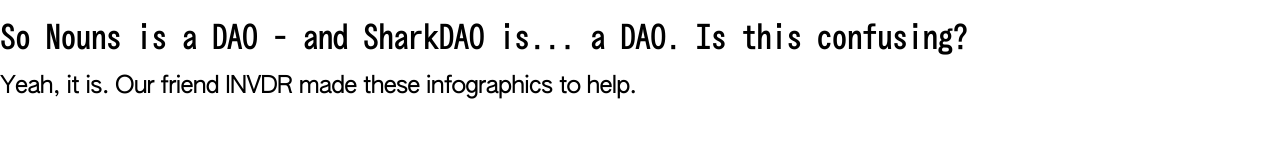
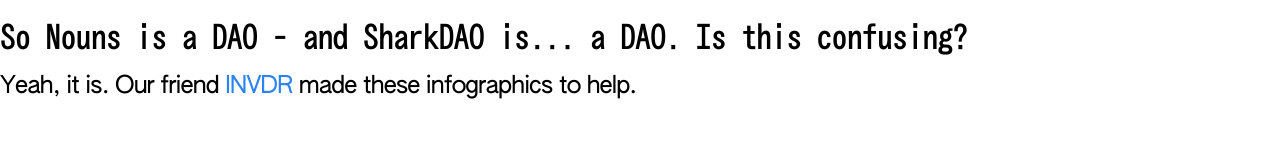
Before and after one commit to cdt-eth/SharkDAO-Community, a Next.js app: page /components/FAQ in a window 1280 px wide. Shown: the part 222-367 px from the top of the page. Built offline with nearby package versions, Linux system fonts and the light colour scheme.

Commit message:
add INVDR link

```diff
--- a/pages/components/FAQ.tsx
+++ b/pages/components/FAQ.tsx
@@ -32,7 +32,16 @@
             So Nouns is a DAO - and SharkDAO is... a DAO. Is this confusing?
           </h3>
           <p className="xs:text-xl sm:text-2xl font-shark-text answer">
-            Yeah, it is. Our friend INVDR made these infographics to help.
+            Yeah, it is. Our friend{" "}
+            <a
+              href="https://invdr.com/"
+              target="_blank"
+              rel="noreferrer"
+              className="text-shark-blue hover:underline"
+            >
+              INVDR
+            </a>{" "}
+            made these infographics to help.
           </p>
         </div>
 
```
